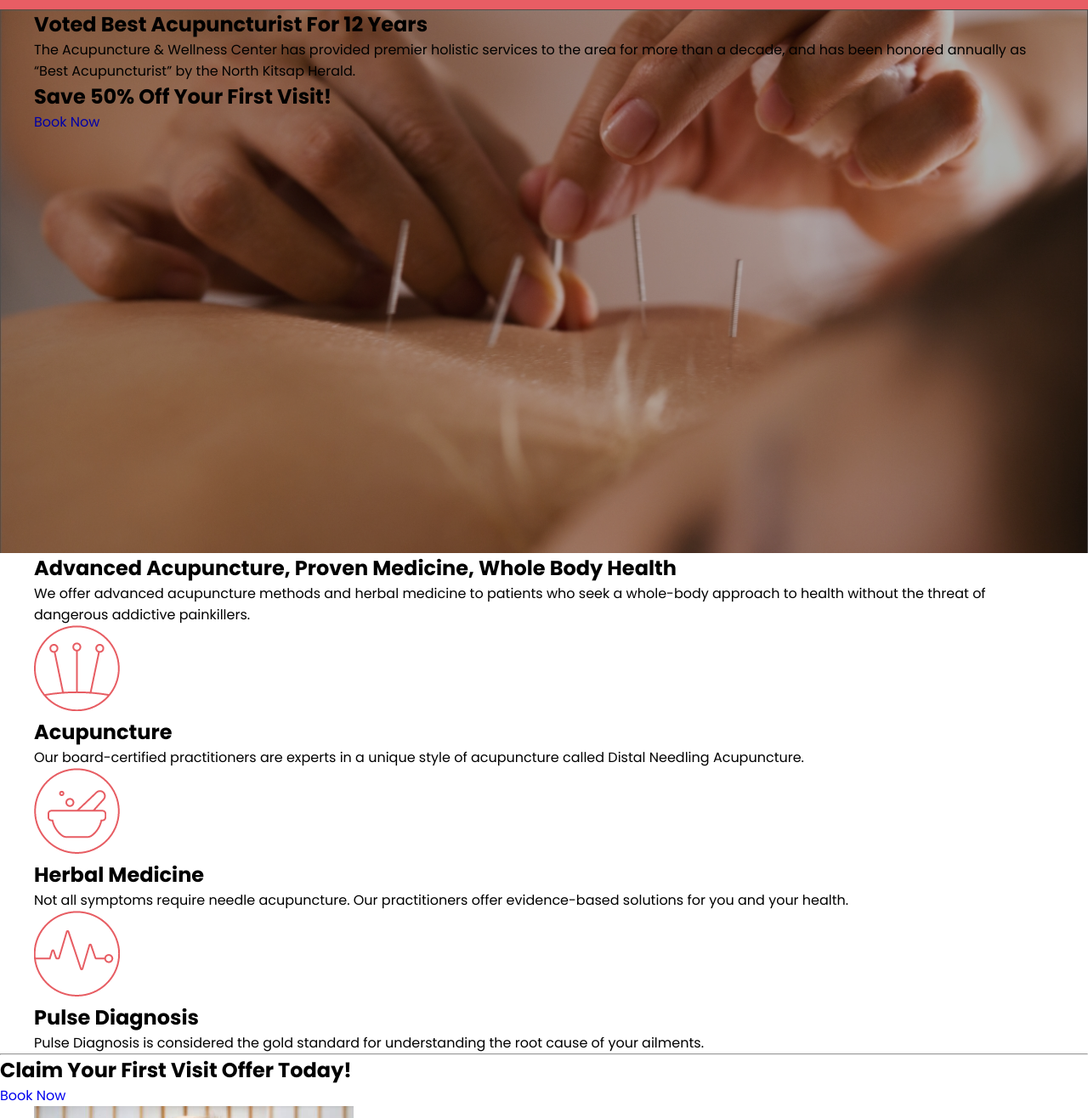
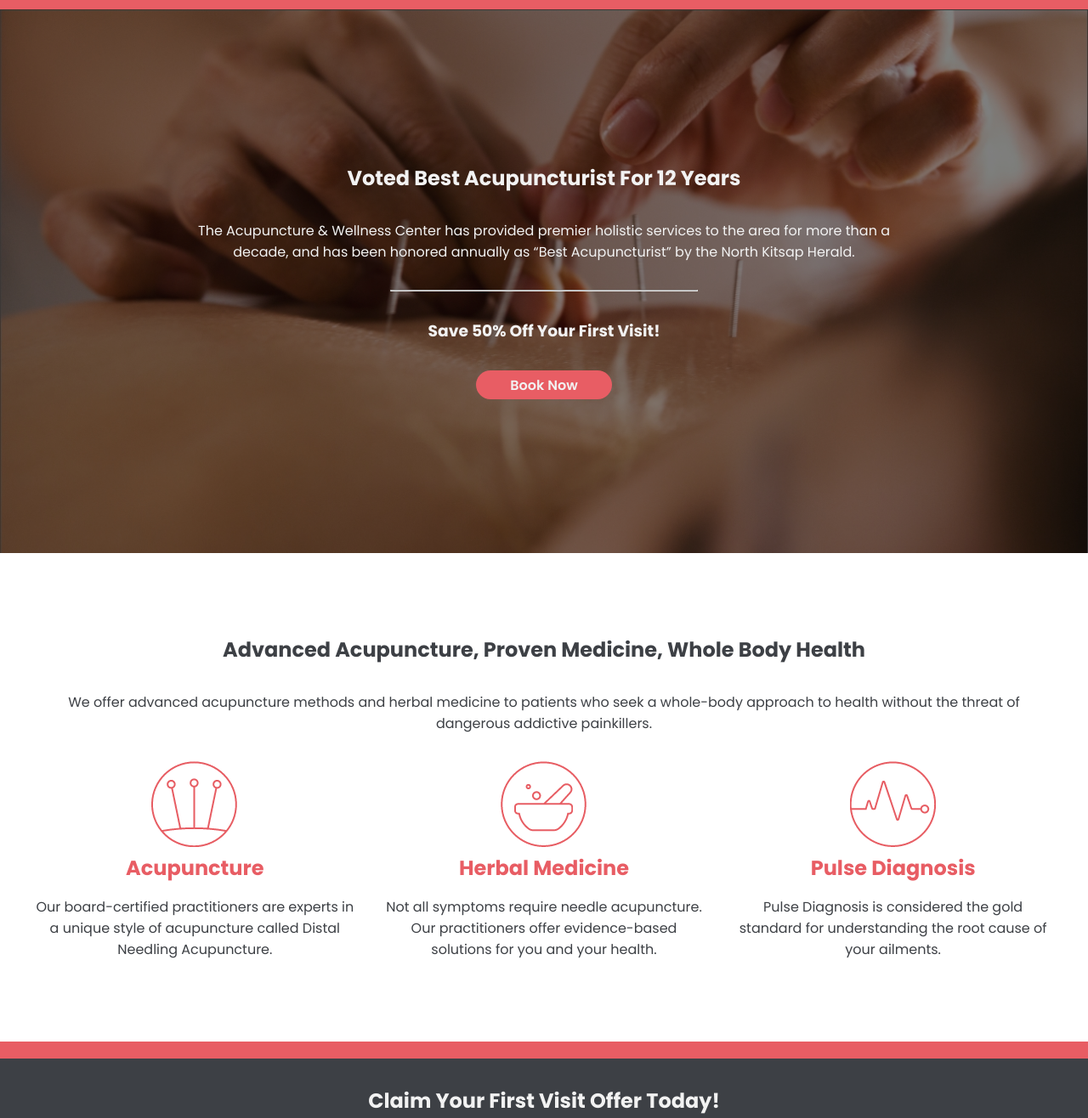
Before and after one commit to aervinn21/Acupuncture, a plain HTML site: page index.html in a window 1280 px wide. Shown: the part 120-1436 px from the top of the page at 85% size. Drawn offline with nearby package versions, Linux system fonts and the light colour scheme.

Commit message:
first commit

```diff
--- a/index.html
+++ b/index.html
@@ -25,92 +25,87 @@
         <hr>
     </header>
 
-    <section class="banner">
+    <section class="banner d--flex align--center">
         <div class="container">
-            <div class="banner__content">
-                <h1>Voted Best Acupuncturist For 12 Years</h1>
-                <p>The Acupuncture & Wellness Center has provided premier holistic services to the area for more than a decade, and has been honored annually as “Best Acupuncturist” by the North Kitsap Herald.
+                <h2 class="mb--2">Voted Best Acupuncturist For 12 Years</h2>
+                <p class="mb--2">The Acupuncture & Wellness Center has provided premier holistic services to the area for more than a decade, and has been honored annually as “Best Acupuncturist” by the North Kitsap Herald.
                 </p>
-                <h2>Save 50% Off Your First Visit!</h2>
-                <a href="#">Book Now</a>
-            </div>
+                <hr>
+                <h3 class="mb--2">Save 50% Off Your First Visit!</h3>
+                <a class="btn bg--primary" href="#">Book Now</a>
         </div>
     </section>
 
-    <section class="services">
+    <section class="services text--center border-bottom-primary">
         <div class="container">
+            <h2 class="mb--2">Advanced Acupuncture, Proven Medicine, Whole Body Health</h2>
+            <p class="mb--2">We offer advanced acupuncture methods and herbal medicine to patients who seek a whole-body approach to health without the threat of dangerous addictive painkillers.
+            </p>
             <div class="services__wrapper">
-                <h1 class="pad-bot2">Advanced Acupuncture, Proven Medicine, Whole Body Health</h1>
-                <p>We offer advanced acupuncture methods and herbal medicine to patients who seek a whole-body approach to health without the threat of dangerous addictive painkillers.
-                </p>
-                <div class="servicesOffer">
-                    <div class="specificService">
+                <div class="services__type">
                         <img src="./img/acupuncture Icon.png" alt="">
-                        <h2>Acupuncture</h2>
+                        <h2 class="text--primary mb--1">Acupuncture</h2>
                         <p>Our board-certified practitioners are experts in a unique style of acupuncture called Distal Needling Acupuncture.
                         </p>
                 </div>
-                    <div class="specificService">
+                <div class="services__type">
                         <img src="./img/herbal icon.png" alt="">
-                        <h2>Herbal Medicine</h2>
+                        <h2 class="text--primary mb--1">Herbal Medicine</h2>
                         <p>Not all symptoms require needle acupuncture. Our practitioners offer evidence-based solutions for you and your health.
                         </p>
                 </div>
-                    <div class="specificService">
+                <div class="services__type">
                         <img src="./img/Pulse Icon.png" alt="">
-                        <h2>Pulse Diagnosis</h2>
+                        <h2 class="text--primary mb--1">Pulse Diagnosis</h2>
                         <p>Pulse Diagnosis is considered the gold standard for understanding the root cause of your ailments.
                         </p>
                 </div>
             </div>
         </div>
-        </div>
-        <hr>
     </section>
 
-    <section class="claim">
-        <h1>Claim Your First Visit Offer Today!</h1>
-        <a class="button-red" href="#">Book Now</a>
+    <section class="claim text--center bg--gray">
+        <h2 class="text--light mb--1">Claim Your First Visit Offer Today!</h2>
+        <a class="btn bg--primary mb--1" href="#">Book Now</a>
     </section>
 
     <section class="about">
         <div class="container">
-            <div class="about__wrapper">
+            <div class="about__wrapper d--flex">
                 <img src="./img/about.png" alt="">
                 <div class="about__content">
-                    <h2>Robert Doane, L.Ac.</h2>
+                    <h2 class="mb--1">Robert Doane, L.Ac.</h2>
                     <p>Robert Doane is Founder and CEO of the Acupuncture & Wellness Center. A licensed acupuncturist, he holds a master’s degree in oriental medicine and a bachelor’s degree in physics from the University of Washington.
                     </p>
                 </div>
             </div>
         </div>
     </section>
-    <section class="about2">
+    <section class="about border-bottom-primary" id="about">
         <div class="container">
-            <div class="about__wrapper2">
+            <div class="about__wrapper d--flex">
                 <img src="./img/clinic.png" alt="">
-                <div class="about__content2">
-                    <h2>Acupuncture & Wellness Clinic</h2>
-                    <p>Robert Doane is Founder and CEO of the Acupuncture & Wellness Center. A licensed acupuncturist, he holds a master’s degree in oriental medicine and a bachelor’s degree in physics from the University of Washington.
+                <div class="about__content">
+                    <h2 class="mb--1">Acupuncture & Wellness Clinic</h2>
+                    <p>Located in Poulsbo, our comfortable modern facility is surrounded by the scenic Olympic Forest that provides you the healing space you need. We are a full-service clinic that offers advanced acupuncture methods and eastern herbal medicine to patients who want a whole-body approach to health. We welcome everyone from all over Washington state and throughout the Pacific Northwest.
                     </p>
                 </div>
             </div>
         </div>
-        <hr>
     </section>
 
-    <section class="claim">
-        <h1>Claim Your First Visit Offer Today!</h1>
-        <a class="button-red" href="#">Book Now</a>
+    <section class="claim text--center bg--gray">
+        <h2 class="text--light mb--1">Claim Your First Visit Offer Today!</h2>
+        <a class="btn bg--primary mb--1" href="#">Book Now</a>
     </section>
 
-    <section class="slider">
+    <section class="slider text--center">
         <div class="container">
         <div class="my-slider">
             <div class="reviews">
                 <img src="./img/Quote Icon.jpg" alt="">
                 <h2>Christie A.</h2>
-                <p id="name">Kenmore, Washington</p>
+                <p>Kenmore, Washington</p>
                 <p><hr></p>
                 <p>I had amazing results with herbs and diet program. I dropped 22 lbs easily and my anxiety levels went down and other health issues. Bob’s technique of pulse reading is accurate and life saving. I am totally satisfied and pleased with my results.
                 </p>
@@ -118,7 +113,7 @@
             <div class="reviews">
                 <img src="./img/Quote Icon.jpg" alt="">
                 <h2>Penny M.</h2>
-                <p id="name">Poulsbo, Washington</p>
+                <p>Poulsbo, Washington</p>
                 <p><hr></p>
                 <p>Bob saved my life, simply put.  About a year ago I went to his acupuncture and wellness clinic in very poor health. I was so Ill I was actually in the process of having my will made out. Since my first visit I have lost over 70 lbs, my heart murmur is gone and the diagnosis of congestive heart failure is no longer on my records. Needless to say this is  “The Best Care Ever Received” anywhere in my long life.
                 </p>
@@ -126,7 +121,7 @@
             <div class="reviews">
                 <img src="./img/Quote Icon.jpg" alt="">
                 <h2>Andrea G.</h2>
-                <p id="name">Poulsbo, Washington</p>
+                <p>Poulsbo, Washington</p>
                 <p><hr></p>
                 <p>I have been coming here since October 2014. We have been working on tension in my neck and stress management. A couple appointment ago I mentioned my lock jaw issue. Bob and Emily nailed it! In two, yes two treatments my jaw was released! Miracles do happen. For years I have struggled with this. Amen! I am so happy I just want to cry. I will settle for telling the world how excited I am. Thank you!”
                 </p>
@@ -134,7 +129,7 @@
             <div class="reviews">
                 <img src="./img/Quote Icon.jpg" alt="">
                 <h2>Christie A.</h2>
-                <p id="name">Kenmore, Washington</p>
+                <p>Kenmore, Washington</p>
                 <p><hr></p>
                 <p>I had amazing results with herbs and diet program. I dropped 22 lbs easily and my anxiety levels went down and other health issues. Bob’s technique of pulse reading is accurate and life saving. I am totally satisfied and pleased with my results.
                 </p>
@@ -142,7 +137,7 @@
             <div class="reviews">
                 <img src="./img/Quote Icon.jpg" alt="">
                 <h2>Andrea G.</h2>
-                <p id="name">Poulsbo, Washington</p>
+                <p>Poulsbo, Washington</p>
                 <p><hr></p>
                 <p>I have been coming here since October 2014. We have been working on tension in my neck and stress management. A couple appointment ago I mentioned my lock jaw issue. Bob and Emily nailed it! In two, yes two treatments my jaw was released! Miracles do happen. For years I have struggled with this. Amen! I am so happy I just want to cry. I will settle for telling the world how excited I am. Thank you!”
                 </p>
@@ -150,7 +145,7 @@
             <div class="reviews">
                 <img src="./img/Quote Icon.jpg" alt="">
                 <h2>Penny M.</h2>
-                <p id="name">Poulsbo, Washington</p>
+                <p>Poulsbo, Washington</p>
                 <p><hr></p>
                 <p>Bob saved my life, simply put.  About a year ago I went to his acupuncture and wellness clinic in very poor health. I was so Ill I was actually in the process of having my will made out. Since my first visit I have lost over 70 lbs, my heart murmur is gone and the diagnosis of congestive heart failure is no longer on my records. Needless to say this is  “The Best Care Ever Received” anywhere in my long life.
                 </p>
--- a/scss/_04-mixins.scss
+++ b/scss/_04-mixins.scss
@@ -2,6 +2,10 @@
     display: flex;
     justify-content: center;
     align-items: center;
+}
+@mixin homeFlex{
+    display: flex;
+    gap: 4rem;
 }
 
 @mixin centerSpaceBetween{
@@ -15,3 +19,21 @@
         @content;
     }
 }
+
+@mixin btn($bg){
+    padding: 0.3rem 2.5rem;
+    color: $clr-white;
+    font-weight: 600;
+    border-radius: 5rem;
+    display: inline-block;
+    background: $bg;
+    &:hover{
+        background-color: darken($bg, 10);
+    }
+}
+
+@mixin grid($cols: 1, $gap: 1rem) {
+    display: grid;
+    grid-template-columns: repeat($cols, 1fr);
+    grid-gap: $gap;
+  }
--- a/scss/_06-utilities.scss
+++ b/scss/_06-utilities.scss
@@ -15,6 +15,9 @@
         &--#{$key}{
             color: $val;
         }
+    }
+    .btn.bg--#{$key}{
+        @include btn($val);
     }
 }
 
@@ -69,3 +72,9 @@
     }
   }
 }
+
+@for $i from 1 through 10{
+    .mb--#{$i}{
+        margin-bottom: $i + rem;
+    }
+}
--- a/scss/pages/_landing.scss
+++ b/scss/pages/_landing.scss
@@ -1,10 +1,71 @@
 .border-bottom-primary{
     border-bottom: 20px solid $clr-primary;
+    @include mediaQuery(){
+        border-bottom: 20px solid blue;
+    }
 }
 .banner{
     background-image: url("/img/banner.jpg");
     background-repeat: no-repeat;
     background-size: cover;
+    background-color: gray;
+    background-blend-mode: multiply;
     height: 80vh;
-    filter: brightness(70%);
+    text-align: center;
+    color: $clr-white;
+    hr{
+        width: 30%;
+        margin: 2rem auto;
+        @include mediaQuery(){
+            width: 100%;
+        }
+    }
+    h2{
+        font-size: clamp (2rem, 3vw, 3rem);
+    }
+    h3{
+        font-size: clamp (1.5rem, 2vw, 2rem);
+    }
+    p{
+        width: 70%;
+        margin: 0 auto;
+    }
 }
+.services{
+    padding: 6rem 0;
+    color: $clr-gray;
+    &__wrapper{
+        @include grid(3, 2rem);
+        @include mediaQuery(){
+            @include grid(1,2rem);
+        }
+    }
+}
+.claim{
+    padding: 2rem 0;
+}
+.about{
+    padding: 6rem 0 2rem 0;
+
+    &__wrapper{
+        @include homeFlex;
+        @include mediaQuery(){
+            flex-direction: column;
+        }
+}
+}
+#about{
+    margin-top: 2rem;
+    padding-bottom: 5rem;
+    background-color: rgba(95, 255, 31, 0.048);
+    &__wrapper{
+        @include homeFlex;
+        @include mediaQuery(){
+            flex-direction: column;
+        }
+}
+}
+
+.slider{
+    padding: 6rem 0;
+}
```
Also changed, not shown: dist/css/main.min.css, 1 other file. Lines whose indentation alone changed are shown as unchanged.
